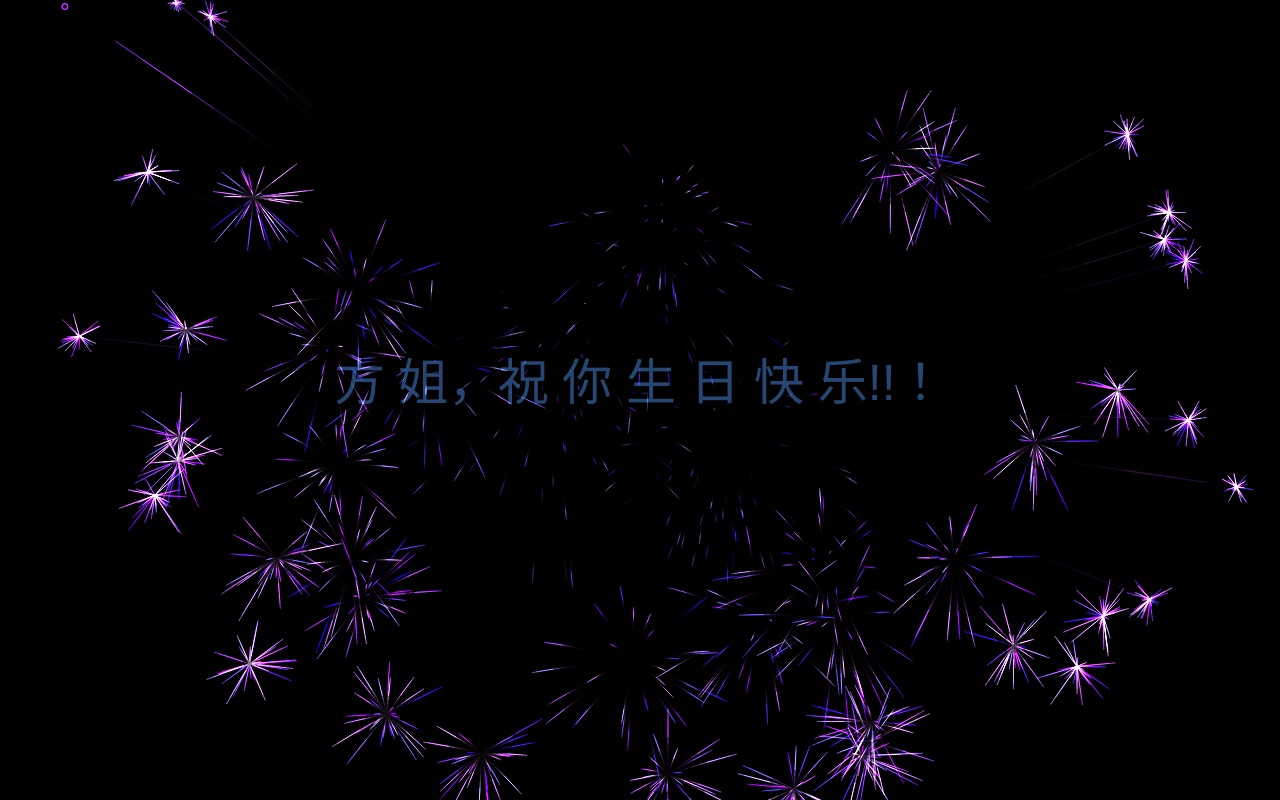
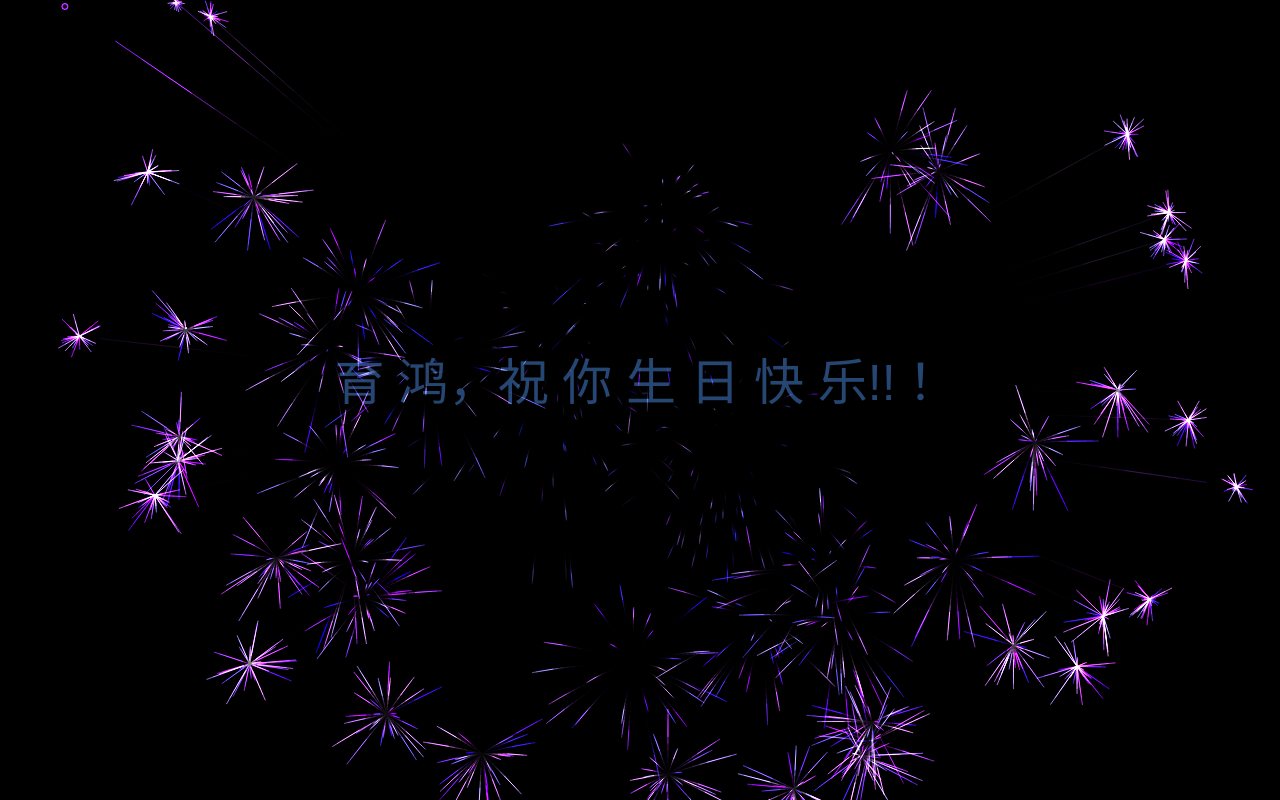
Before and after one commit to Serendipity99999/Birthday, a plain HTML site: page index.html in a window 1280 px wide. Drawn offline with Linux system fonts and the light colour scheme.

Commit message:
Add files via upload

```diff
--- a/index.html
+++ b/index.html
@@ -243,7 +243,8 @@ function loop() {
 	// lighter creates bright highlight points as the fireworks and particles overlap each other
 	ctx.globalCompositeOperation = 'lighter';
 
-    var text = "方 姐，祝 你 生 日 快 乐!!！";
+    var text = "育 鸿，祝 你 生 日 快 乐!!！";
+
   ctx.font = "50px sans-serif";
   var textData = ctx.measureText(text);
   ctx.fillStyle = "rgba("+parseInt(random(0,255))+","+parseInt(random(0,255))+","+parseInt(random(0,255))+",0.3)";
```
